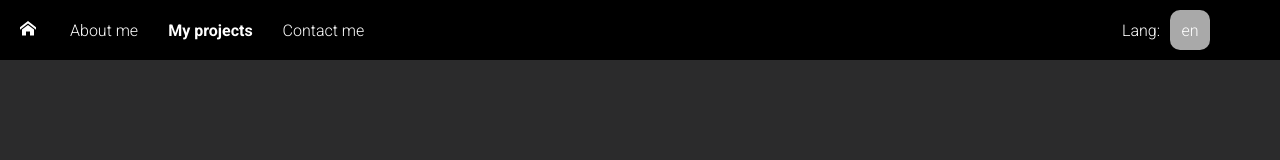
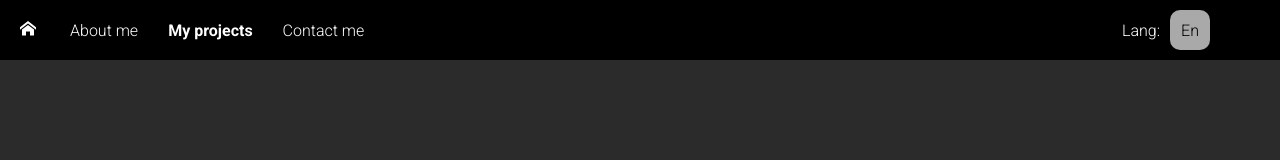
Before and after one commit to Vinsento/website, a React (Create React App) app: page /projects in a window 1280 px wide. Shown: the top 160 px of the page. Built offline with nearby package versions, Linux system fonts and the light colour scheme.

Commit message:
update ui

```diff
--- a/src/components/Footer/Footer.module.css
+++ b/src/components/Footer/Footer.module.css
@@ -13,5 +13,5 @@
 }
 
 .content p {
-  color: var(--text-gray-light);
+  color: var(--text-gray-dark);
 }
--- a/src/components/Navbar/Navbar.module.css
+++ b/src/components/Navbar/Navbar.module.css
@@ -29,7 +29,7 @@
 .language,
 .option,
 .default-option {
-  color: var(--text-gray-light);
+  color: var(--text-gray-dark);
 }
 
 .first {
@@ -65,6 +65,7 @@
   width: 40px;
   height: 40px;
   background-color: var(--main-grey);
+  color: var(--main-gray-dark);
   margin-bottom: 3px;
   border-radius: 10px;
   user-select: none;
@@ -78,7 +79,6 @@
 
 .options {
   list-style: none;
-  color: var(--text-gray-light);
   position: absolute;
   top: 43px;
   right: 0;
--- a/src/components/Navbar/index.tsx
+++ b/src/components/Navbar/index.tsx
@@ -44,6 +44,10 @@ export const Navbar = ({ dispatch, getState }: INavbarProps) => {
 
   const handleSelectToggle = () => {
     setSelectIsOpen((prev) => !prev)
+  }
+
+  function capitalizeFirstLetter(str: string) : string{
+    return str[0].toUpperCase() + str.slice(1)
   }
 
   return (
@@ -102,11 +106,11 @@ export const Navbar = ({ dispatch, getState }: INavbarProps) => {
             {t('[option-name] Language')}
           </p>
           <div className={select} onClick={handleSelectToggle}>
-            <div className={styles['default-option']}>{getState().value === 'uk' ? 'ua' : getState().value}</div>
+            <div className={styles['default-option']}>{getState().value === 'uk' ? 'Ua' : capitalizeFirstLetter(getState().value)}</div>
             {selectIsOpen && <div className={options}>
-              <div data-value='en' className={option} onClick={()=> {dispatch({type: 'en'})}}>en</div>
-              <div data-value='uk' className={option} onClick={()=> {dispatch({type: 'uk'})}}>ua</div>
-              <div data-value='ru' className={option} onClick={()=> {dispatch({type: 'ru'})}}>ru</div>
+              <div data-value='en' className={option} onClick={()=> {dispatch({type: 'en'})}}>En</div>
+              <div data-value='uk' className={option} onClick={()=> {dispatch({type: 'uk'})}}>Ua</div>
+              <div data-value='ru' className={option} onClick={()=> {dispatch({type: 'ru'})}}>Ru</div>
             </div>}
           </div>
         </div>
--- a/src/components/ProjectCard/ProjectCard.css
+++ b/src/components/ProjectCard/ProjectCard.css
@@ -1,12 +1,12 @@
 .project-link {
   text-decoration: none;
-  color: var(--text-gray-light);
+  color: var(--text-gray-dark);
   font-weight: bold;
 }
 
 .project-card {
   display: flex;
-  color: var(--text-gray-light);
+  color: var(--text-gray-dark);
   margin-bottom: 30px;
 }
 
@@ -32,7 +32,7 @@
 .project-store {
   display: block;
   text-decoration: none;
-  color: var(--text-gray-light);
+  color: var(--text-gray-dark);
   font-weight: bold;
 }
 
--- a/src/pages/ProjectsPage/ProjectsPage.module.css
+++ b/src/pages/ProjectsPage/ProjectsPage.module.css
@@ -18,5 +18,6 @@
 @media screen and (max-width: 768px) {
   .projectSite {
     text-align: center;
+    line-height: 1.6;
   }
 }
```
